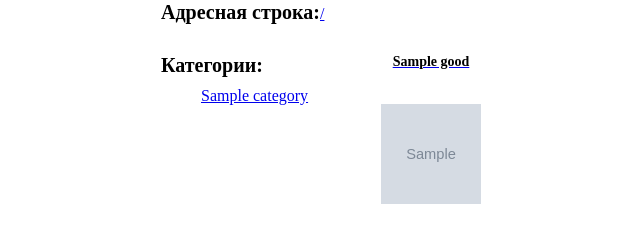
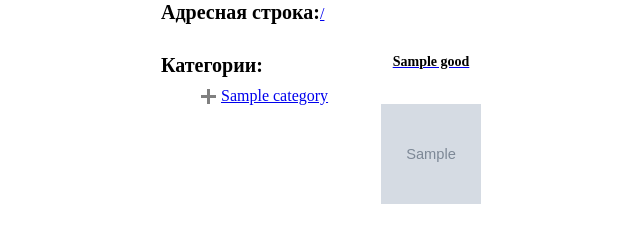
Before and after one commit to lypokgres/django_catalog, a Django app: page / in a window 1280 px wide. Shown: the part 176-419 px from the top of the page, without its empty margins (119-759 px from the left). Run offline with Django 3.2, Linux system fonts and the light colour scheme; tables that the repository leaves empty hold one stand-in row (values such as "Sample post"); grey boxes marked "Sample" are stand-in pictures.

Commit message:
Добавил кнопки для разворачивания категорий

```diff
--- a/catalog/static/catalog/script.js
+++ b/catalog/static/catalog/script.js
@@ -13,3 +13,18 @@ $("#search__form").on("submit", function () {
     })
     return false
 });
+
+const buttons = $(".category__button");
+const element = $(".category__item")
+
+
+// version 1.0
+
+buttons.on('click', function (button) {
+    $(this).toggleClass('active')
+    for (let i = 0; i < element.length; i++) {
+        if (element[i].id === button.target.id) {
+            element.eq(i).toggleClass("show")
+        }
+    }
+})
--- a/catalog/static/catalog/style.css
+++ b/catalog/static/catalog/style.css
@@ -44,20 +44,66 @@ body {
     margin: 0;
 }
 
+.category__item {
+    display: flex;
+    align-items: center;
+    margin-bottom: 5px;
+}
+
+.category__button {
+    position: relative;
+    border: none;
+    background-color: transparent;
+    padding: 0;
+    width: 15px;
+    height: 15px;
+}
+
+.category__button::after {
+    content: '';
+    position: absolute;
+    width: 15px;
+    height: 3px;
+    background-color: gray;
+    left: 0;
+    bottom: 6px;
+}
+
+.category__button::before {
+    content: '';
+    position: absolute;
+    width: 3px;
+    height: 15px;
+    background-color: gray;
+    top: 0;
+    right: 6px;
+}
+
+.active.category__button::before {
+    display: none;
+}
+
 .category__list li {
     list-style: none;
 }
 
-.category__item {
+.category__link {
     display: block;
+    padding-left: 5px;
 }
 
 .category__item--1 {
+    display: none;
     padding-left: 20px;
 }
 
 .category__item--2 {
+    display: none;
     padding-left: 40px;
+}
+
+.show {
+    display: flex;
 }
 
 .good__list {
@@ -76,7 +122,7 @@ body {
 }
 
 .good__item:hover {
-    outline: 1px solid black;
+    outline: 1px solid #000000;
 }
 
 .good__item-title {
--- a/catalog/templates/catalog/category_list.html
+++ b/catalog/templates/catalog/category_list.html
@@ -1,5 +1,8 @@
 {% for category in categories_list %}
-    <li>
-        <a href="{{ category.url }}" class="category__item--{{ category.lvl }}">{{ category.name }}</a>
+    <li class="category__item category__item--{{ category.lvl }}" id="{{ category.parent_id }}">
+        <button type="button" class="category__button" id="{{ category.id }}"></button>
+        <a href="{{ category.url }}" class="category__link {{ category.parent_id }}">
+            {{ category.name }}
+        </a>
     </li>
 {% endfor %}
--- a/catalog/utils.py
+++ b/catalog/utils.py
@@ -29,6 +29,8 @@ def get_flat_tree(categories, lvl=0):
     flat_tree = []
     for category in categories:
         tree_element = {
+            'id': category['obj'].id,
+            'parent_id': category['obj'].parent_id,
             'name': category['obj'].name,
             'slug': category['obj'].slug,
             'lvl': lvl,
```
